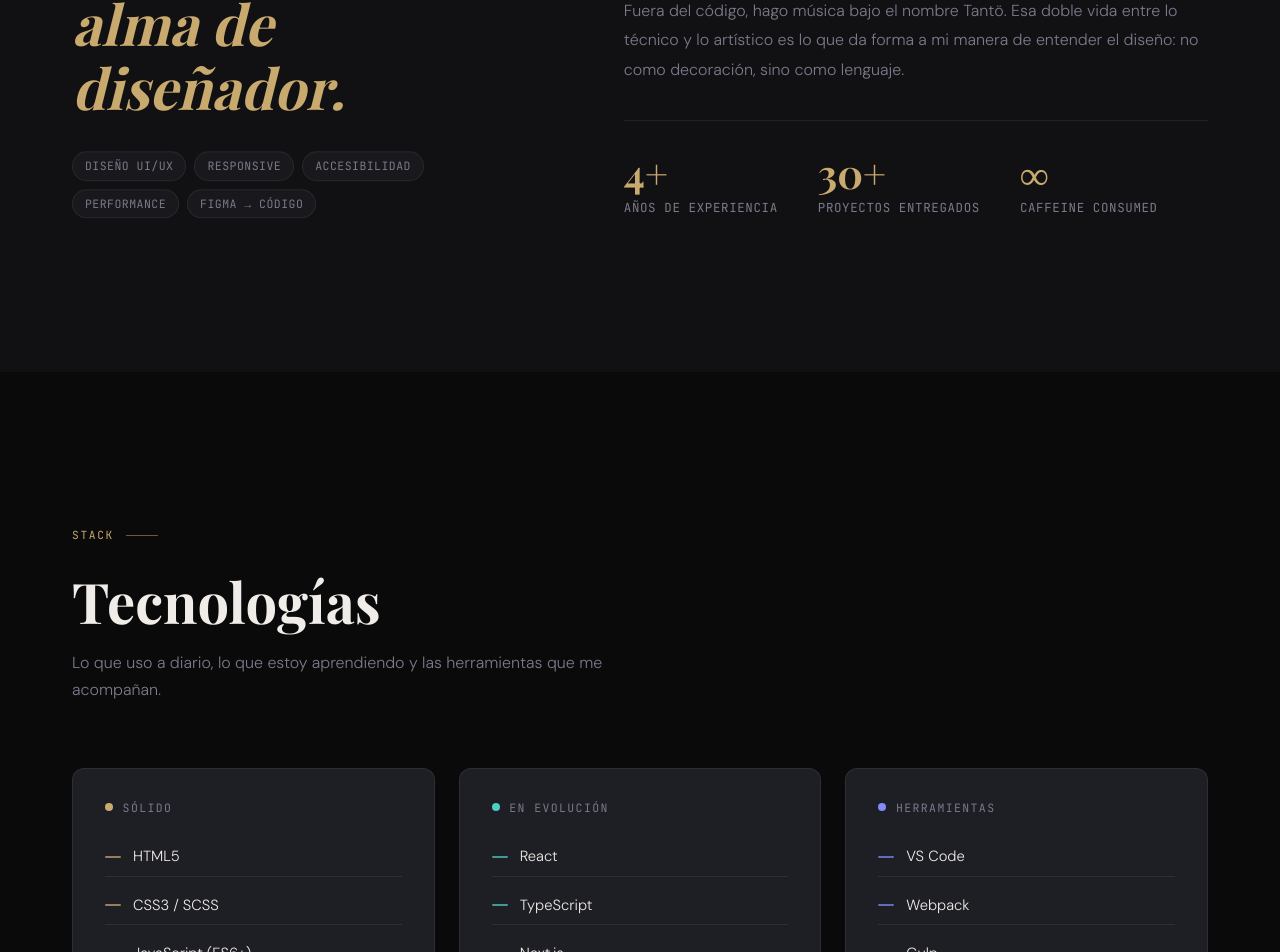
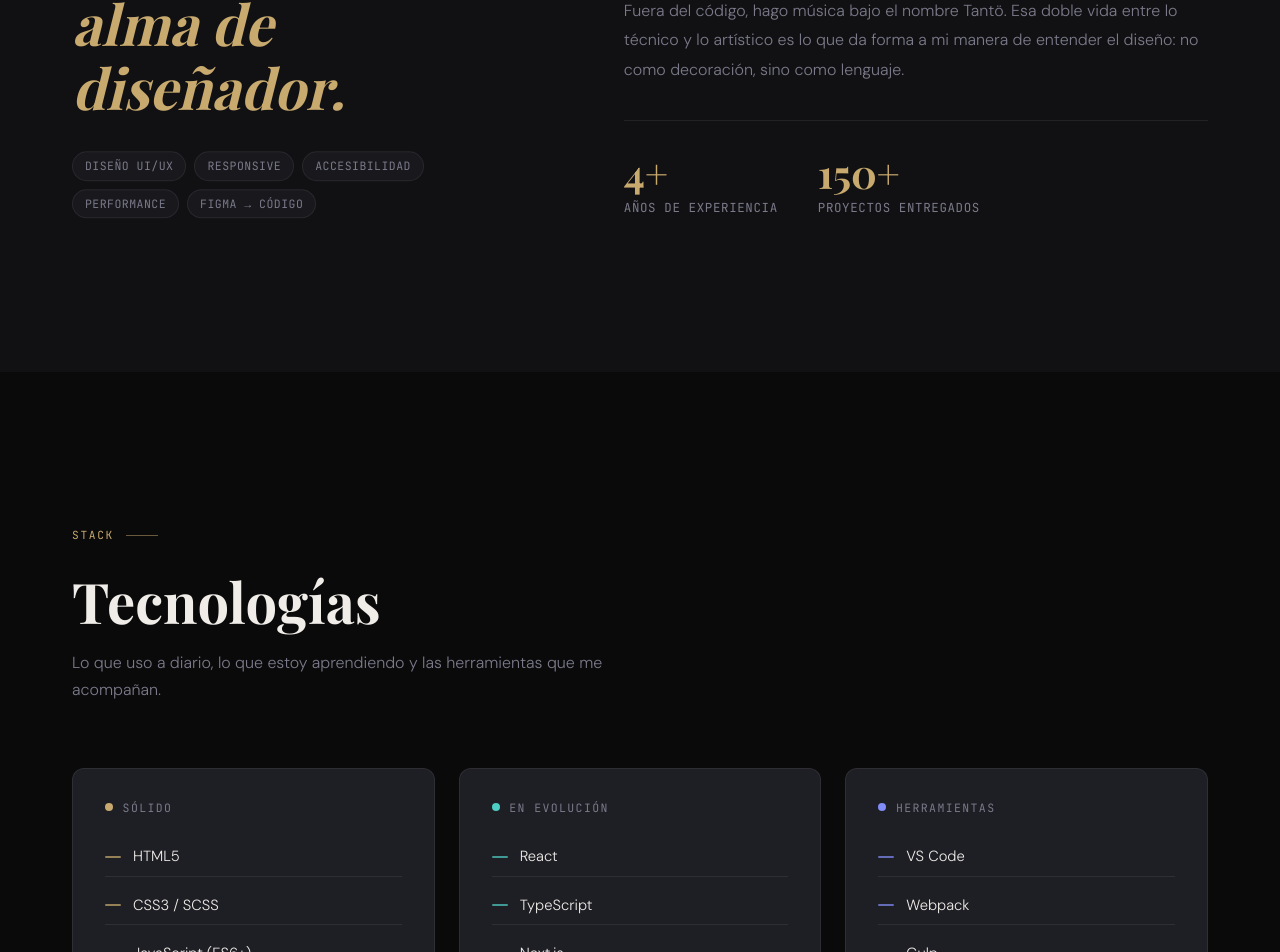
Before and after one commit to soulz182/jpainceira, a React (Vite) app: page / in a window 1280 px wide. Shown: the part 1282-2234 px from the top of the page. Built offline with nearby package versions, Linux system fonts and the light colour scheme; a web font is replaced by a local one.

Commit message:
Update About.jsx

```diff
--- a/src/sections/About.jsx
+++ b/src/sections/About.jsx
@@ -40,12 +40,8 @@ export default function About() {
                 <span className={styles.statLabel}>Años de experiencia</span>
               </div>
               <div className={styles.stat}>
-                <span className={styles.statNum}>30+</span>
+                <span className={styles.statNum}>150+</span>
                 <span className={styles.statLabel}>Proyectos entregados</span>
-              </div>
-              <div className={styles.stat}>
-                <span className={styles.statNum}>∞</span>
-                <span className={styles.statLabel}>Caffeine consumed</span>
               </div>
             </div>
           </div>
```
